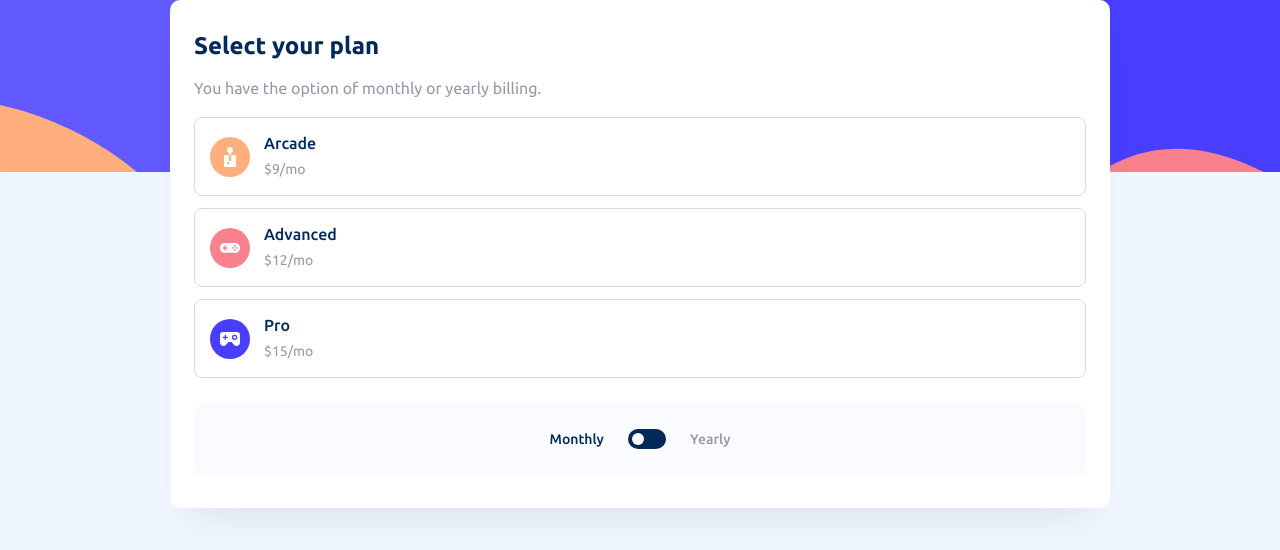
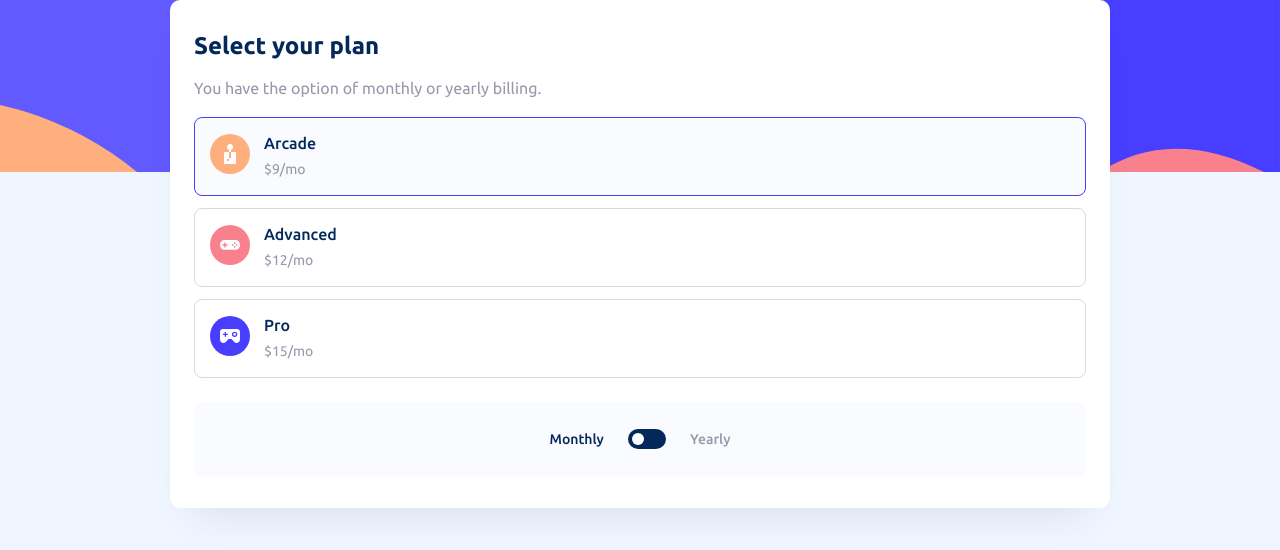
Before and after one commit to MarinBarac/frontend-mentor-multi-step-form, a JavaScript app in the folder multi-step-form/: page / in a window 1280 px wide. Shown: the top 550 px of the page. Built offline with nearby package versions, Linux system fonts and the light colour scheme; the HTML template or start-up script is replaced by a standard one.

Commit message:
Finished 'select plan' card

```diff
--- a/multi-step-form/src/components/InputSlide/SelectPlan/Plan/Plan.js
+++ b/multi-step-form/src/components/InputSlide/SelectPlan/Plan/Plan.js
@@ -1,17 +1,29 @@
-import { useSelector } from 'react-redux';
-import stlyes from './Plan.module.scss';
+import { useDispatch, useSelector } from "react-redux";
+import { formActions } from "../../../../store/form-slice";
+import styles from "./Plan.module.scss";
 
-const Plan = ({ name, price, img }) => {
-    const monthly = useSelector((state) => state.form.formData.monthly);
-    const formatedPrice = `$${monthly ? price : price*10}${monthly ? "/mo" : "/yr"}`;
+const Plan = ({ name, price, img, selected }) => {
+  const dispatch = useDispatch();
+  const monthly = useSelector((state) => state.form.formData.monthly);
+  const formatedPrice = `$${monthly ? price : price * 10}${
+    monthly ? "/mo" : "/yr"
+  }`;
 
-    return <div className={stlyes.container}>
-        <img src={img} alt={`${name} plan icon`} className={stlyes.img}/>
-        <div className={stlyes.info}>
-            <h3 className={stlyes.name}>{name}</h3>
-            <p className={stlyes.price}>{formatedPrice}</p>
-        </div>
+  return (
+    <div
+      className={`${styles.container} ${selected ? styles.selected : ""}`}
+      onClick={() => {
+        dispatch(formActions.setSelectedPlan({ selectedPlan: name }));
+      }}
+    >
+      <img src={img} alt={`${name} plan icon`} className={styles.img} />
+      <div className={styles.info}>
+        <h3 className={styles.name}>{name}</h3>
+        <p className={styles.price}>{formatedPrice}</p>
+        {!monthly && <p className={styles.promo}>2 months free</p>}
+      </div>
     </div>
-}
+  );
+};
 
 export default Plan;
--- a/multi-step-form/src/components/InputSlide/SelectPlan/Plan/Plan.module.scss
+++ b/multi-step-form/src/components/InputSlide/SelectPlan/Plan/Plan.module.scss
@@ -4,7 +4,7 @@
     padding: 16px 15px;
     display: flex;
     gap: 14px;
-    align-items: center;
+    align-items: flex-start;
     border: 1px solid $light-gray;
     border-radius: 8px;
     transition: 500ms;
@@ -30,6 +30,14 @@
             line-height: 20px;
             color: $cool-gray
         }
+
+        .promo {
+            margin: 0;
+            font-weight: 400;
+            font-size: 12px;
+            line-height: 20px;
+            color: $marine-blue;
+        }
     }
 }
 
--- a/multi-step-form/src/components/InputSlide/SelectPlan/SelectPlan.js
+++ b/multi-step-form/src/components/InputSlide/SelectPlan/SelectPlan.js
@@ -1,20 +1,31 @@
-import styles from './SelectPlan.module.scss';
-import { PLANS } from './constants';
-import Plan from './Plan/Plan';
-import ToggleSwitch from '../../UI/ToggleSwitch/ToggleSwitch';
-import { useSelector } from 'react-redux';
+import styles from "./SelectPlan.module.scss";
+import { PLANS } from "./constants";
+import Plan from "./Plan/Plan";
+import ToggleSwitch from "../../UI/ToggleSwitch/ToggleSwitch";
+import { useDispatch, useSelector } from "react-redux";
+import { formActions } from "../../../store/form-slice";
 
 const SelectPlan = () => {
-    const monthly = useSelector((state) => state.form.formData.monthly);
-
-    return <div className={styles.container}>
-        {PLANS.map(plan => <Plan {...plan} key={plan.name}/>)}
-        <div className={styles.toggleContainer}>
-            <p className={`${styles.toggleLabel} ${monthly ? styles.active : ''}`}>Monthly</p>
-            <ToggleSwitch />
-            <p className={`${styles.toggleLabel} ${!monthly ? styles.active : ''}`}>Yearly</p>
-        </div>
+  const dispatch = useDispatch();
+  const monthly = useSelector((state) => state.form.formData.monthly);
+  const selectedPlan = useSelector((state) => state.form.formData.selectedPlan);
+    console.log(selectedPlan);
+  return (
+    <div className={styles.container}>
+      {PLANS.map((plan) => (
+        <Plan {...plan} key={plan.name} selected={selectedPlan === plan.name}/>
+      ))}
+      <div className={styles.toggleContainer}>
+        <p className={`${styles.toggleLabel} ${monthly ? styles.active : ""}`}>
+          Monthly
+        </p>
+        <ToggleSwitch onClick={() => dispatch(formActions.toggleMonthly())} />
+        <p className={`${styles.toggleLabel} ${!monthly ? styles.active : ""}`}>
+          Yearly
+        </p>
+      </div>
     </div>
-}
+  );
+};
 
 export default SelectPlan;
--- a/multi-step-form/src/components/InputSlide/SelectPlan/SelectPlan.module.scss
+++ b/multi-step-form/src/components/InputSlide/SelectPlan/SelectPlan.module.scss
@@ -20,6 +20,7 @@
       font-size: 14px;
       line-height: 16px;
       color: $cool-gray;
+      transition: .5s;
     }
 
     .toggleLabel.active {
--- a/multi-step-form/src/components/UI/ToggleSwitch/ToggleSwitch.js
+++ b/multi-step-form/src/components/UI/ToggleSwitch/ToggleSwitch.js
@@ -1,10 +1,9 @@
 import styles from './ToggleSwitch.module.scss';
 
-const ToggleSwitch = () => {
+const ToggleSwitch = ({ onClick }) => {
     return <div className={styles.switch}>
-        <input type="checkbox" />
+        <input type="checkbox" onClick={onClick}/>
         <span className={styles.slider}/>
-        <input type="checkbox" />
     </div>
 }
 
--- a/multi-step-form/src/store/form-slice.js
+++ b/multi-step-form/src/store/form-slice.js
@@ -6,7 +6,7 @@ const initialState = {
         name: '',
         email: '',
         phone: '',
-        selectedPlan: '',
+        selectedPlan: 'Arcade',
         monthly: true,
         addOns: [],
     },
@@ -17,19 +17,23 @@ const formSlice = createSlice({
     initialState: {...initialState},
     reducers: {
         setName(state, action) {
-            state.formData.name = action.name;
+            state.formData.name = action.payload.name;
         },
         setEmail(state, action) {
-            state.formData.email = action.email;
+            state.formData.email = action.payload.email;
         },
         setPhone(state, action) {
-            state.formData.phone = action.phone;
+            state.formData.phone = action.payload.phone;
         },
         setSelectedPlan(state, action) {
-            state.formData.selectedPlan = action.selectedPlan;
+            console.log(action);
+            state.formData.selectedPlan = action.payload.selectedPlan;
+        },
+        toggleMonthly(state, action) {
+            state.formData.monthly = !state.formData.monthly;
         },
         setAddOns(state, action) {
-            state.formData.addOns = [...action.addOns];
+            state.formData.addOns = [...action.payload.addOns];
         }
     }
 });
```
